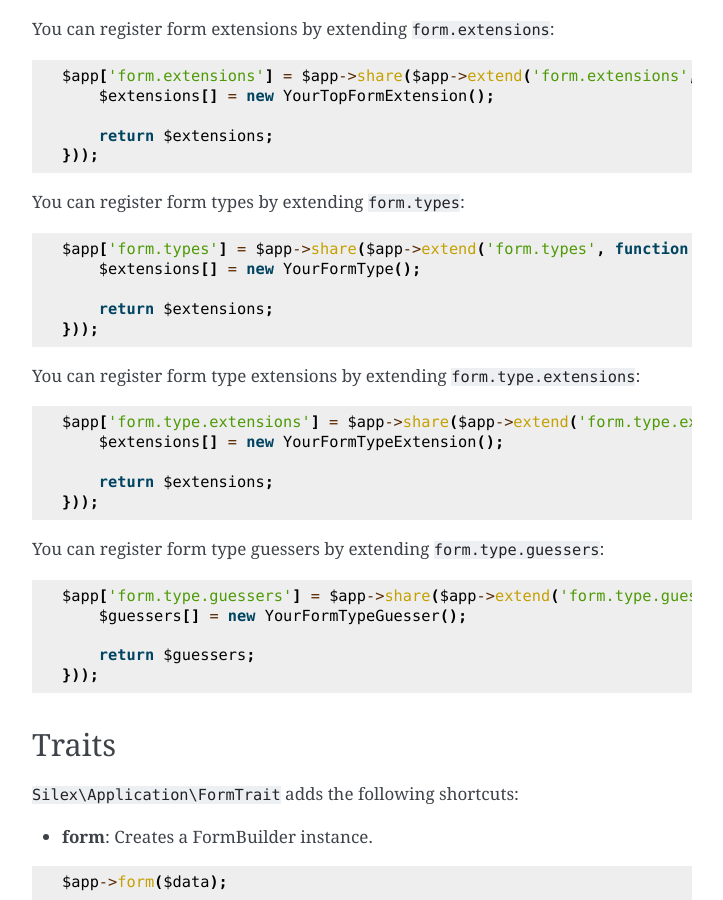
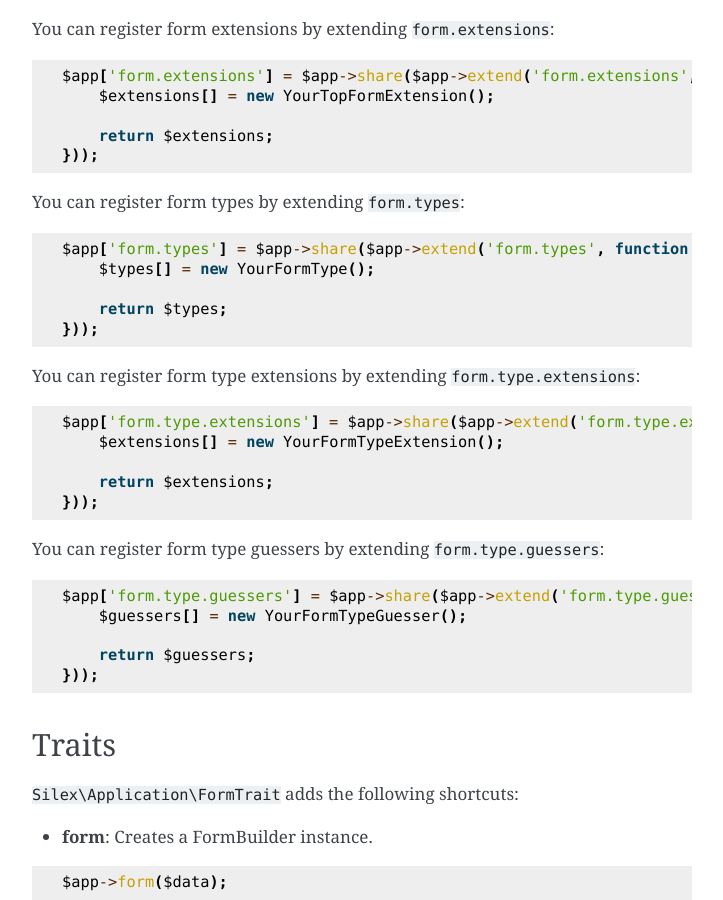
Before and after one commit to silexphp/Silex, a Sphinx documentation site: the page built from doc/providers/form.rst, in a window 1280 px wide and 900 px high, scrolled down 3300 px. Shown: the whole window, without its empty margins (388-1111 px from the left). Built offline with Sphinx 7.4.7, drawn with Linux system fonts in a browser that asks for light colours.

Commit message:
fix form.types var names

```diff
--- a/doc/providers/form.rst
+++ b/doc/providers/form.rst
@@ -176,10 +176,10 @@ You can register form extensions by extending ``form.extensions``::
 
 You can register form types by extending ``form.types``::
 
-    $app['form.types'] = $app->share($app->extend('form.types', function ($extensions) {
-        $extensions[] = new YourFormType();
+    $app['form.types'] = $app->share($app->extend('form.types', function ($types) {
+        $types[] = new YourFormType();
 
-        return $extensions;
+        return $types;
     }));
 
 You can register form type extensions by extending ``form.type.extensions``::
```
